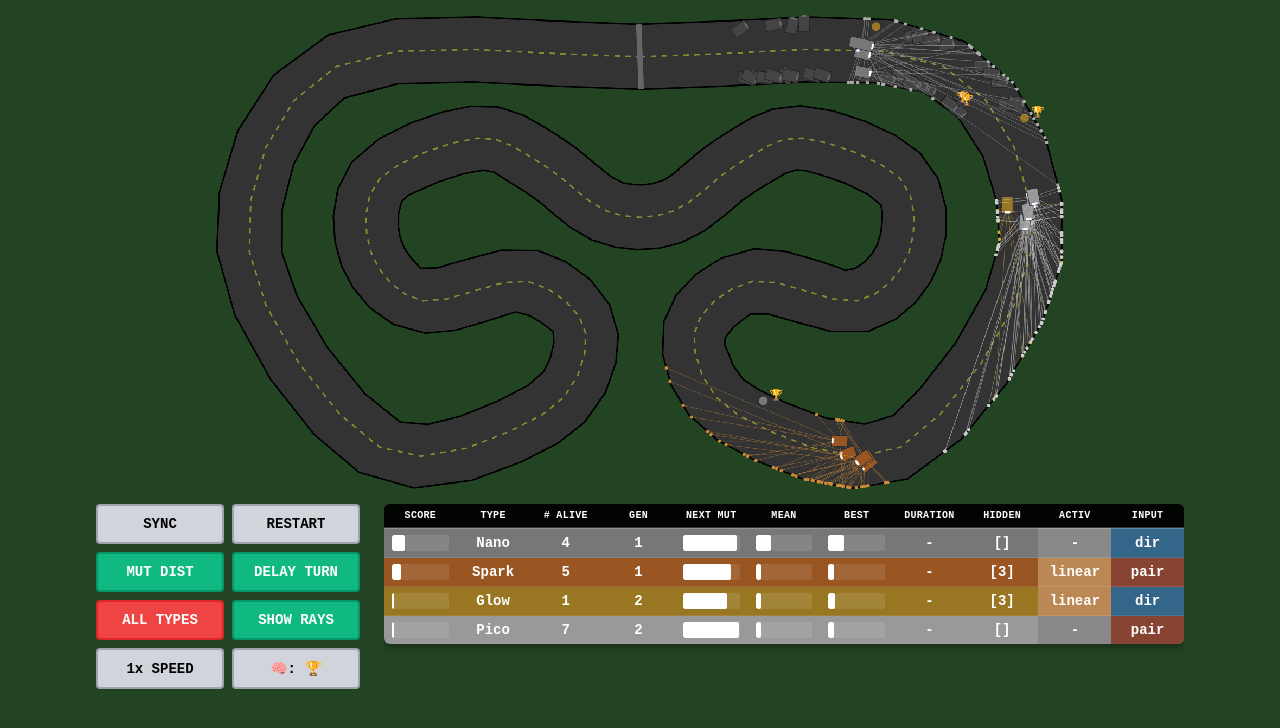
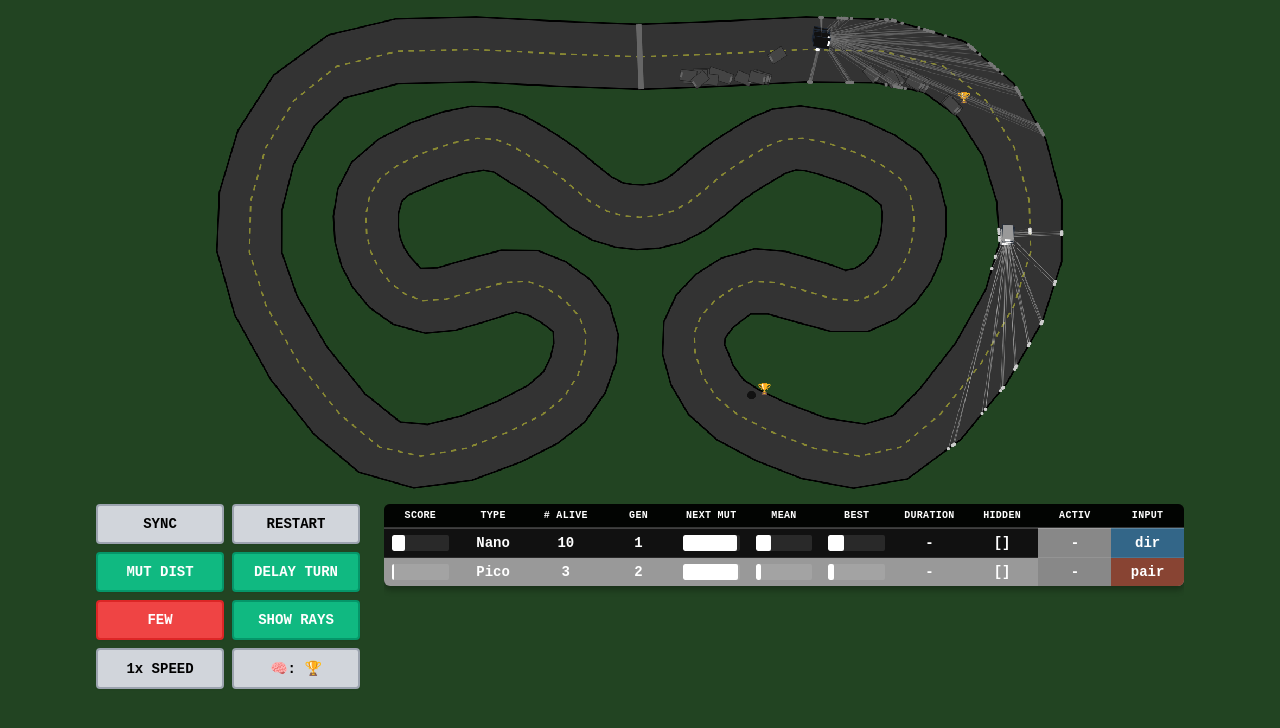
Before and after one commit to niembro64/car-racing-ai, a Vue app: page / in a window 1280 px wide. Shown: the top 728 px of the page. Built offline with nearby package versions, Linux system fonts and the light colour scheme.

Commit message:
pre mult

```diff
--- a/src/components/CarSimulator.vue
+++ b/src/components/CarSimulator.vue
@@ -24,8 +24,8 @@
         >
           DELAY TURN
         </button>
-        <button @click="toggleAllCarTypes" :class="{ active: useAllCarTypes }">
-          ALL TYPES
+        <button @click="toggleAllCarTypes" :class="{ active: carUsageLevel !== 'use-few' }">
+          {{ getCarUsageLevelInfo(carUsageLevel).name }}
         </button>
         <button @click="toggleShowRays" :class="{ active: showRays }">
           SHOW RAYS
@@ -51,7 +51,7 @@
           <!-- Table View -->
           <table
             v-if="viewMode === 'table'"
-            :class="['stats-table', { 'stats-table-compact': useAllCarTypes }]"
+            :class="['stats-table', { 'stats-table-compact': carUsageLevel !== 'use-few' }]"
             @click="cycleView"
           >
             <thead>
@@ -79,7 +79,7 @@
                   <PercentageBar
                     :percentage="scoreByConfigId.get(config.shortName) ?? 0"
                     variant="white"
-                    :compact="useAllCarTypes"
+                    :compact="carUsageLevel !== 'use-few'"
                   />
                 </td>
                 <td style="font-weight: bold">
@@ -97,21 +97,21 @@
                       mutationRatePercentByConfigId.get(config.shortName) ?? 0
                     "
                     variant="white"
-                    :compact="useAllCarTypes"
+                    :compact="carUsageLevel !== 'use-few'"
                   />
                 </td>
                 <td>
                   <PercentageBar
                     :percentage="getMeanFitnessPercentRaw(config.shortName)"
                     variant="white"
-                    :compact="useAllCarTypes"
+                    :compact="carUsageLevel !== 'use-few'"
                   />
                 </td>
                 <td>
                   <PercentageBar
                     :percentage="getBestFitnessPercentRaw(config.shortName)"
                     variant="white"
-                    :compact="useAllCarTypes"
+                    :compact="carUsageLevel !== 'use-few'"
                   />
                 </td>
                 <td>
@@ -362,6 +362,7 @@ import type {
   SpeedMultiplier,
   BrainSelectionStrategy,
   GenerationMarker,
+  CarUsageLevel,
 } from '@/types';
 import { BRAIN_SELECTION_STRATEGIES } from '@/types';
 import { SPEED_MULTIPLIERS } from '@/types';
@@ -378,6 +379,9 @@ import {
 import {
   CAR_BRAIN_CONFIGS,
   CAR_BRAIN_CONFIGS_DEFINED,
+  getCarBrainConfigsByLevel,
+  getCarUsageLevelInfo,
+  getNextCarUsageLevel,
 } from '@/core/config_cars';
 import {
   TEXT_CHARACTER,
@@ -416,13 +420,13 @@ const delayedSteering = ref(CONFIG.defaults.delayedSteering);
 const brainSelectionStrategy = ref<BrainSelectionStrategy>(
   CONFIG.geneticAlgorithm.brainSelection.defaultStrategy
 );
-const useAllCarTypes = ref(false); // Toggle between active cars only and all cars
+const carUsageLevel = ref<CarUsageLevel>('use-few'); // Current car usage level
 const frameCounter = ref(0);
 const viewMode = ref<'table' | 'graph' | 'performance'>('table');
 const graphCanvasRef = ref<HTMLCanvasElement | null>(null);
 
 const activeCarConfigs = computed(() => {
-  return useAllCarTypes.value ? CAR_BRAIN_CONFIGS_DEFINED : CAR_BRAIN_CONFIGS;
+  return getCarBrainConfigsByLevel(carUsageLevel.value);
 });
 
 // ============================================================================
@@ -1563,9 +1567,9 @@ const toggleMutationByDistance = () => {
   mutationByDistance.value = !mutationByDistance.value;
 };
 
-// Toggle All Car Types mode
+// Cycle through car usage levels: use-few -> use-many -> use-all -> use-few
 const toggleAllCarTypes = () => {
-  useAllCarTypes.value = !useAllCarTypes.value;
+  carUsageLevel.value = getNextCarUsageLevel(carUsageLevel.value);
 };
 
 // Toggle Delayed Steering mode
@@ -1833,15 +1837,10 @@ watch(frameCounter, () => {
   }
 });
 
-// Watch for toggle of all car types - reset and reinitialize
-watch(useAllCarTypes, () => {
-  print(
-    `[Toggle] ${
-      useAllCarTypes.value
-        ? 'Enabling all car types'
-        : 'Using active car types only'
-    }`
-  );
+// Watch for changes in car usage level - reset and reinitialize
+watch(carUsageLevel, () => {
+  const levelInfo = getCarUsageLevelInfo(carUsageLevel.value);
+  print(`[Toggle] Car usage level: ${levelInfo.description}`);
 
   // Update population controller with new car type count
   populationController.setPopulation(getPopulationSize());
--- a/src/config.ts
+++ b/src/config.ts
@@ -15,6 +15,10 @@ import {
   NN_ARCH_DIFF_SMALL as _NN_ARCH_DIFF_SMALL,
   NN_ARCH_DIFF_MEDIUM as _NN_ARCH_DIFF_MEDIUM,
   NN_ARCH_DIFF_LARGE as _NN_ARCH_DIFF_LARGE,
+  NN_ARCH_XL as _NN_ARCH_XL,
+  NN_ARCH_XXL as _NN_ARCH_XXL,
+  NN_ARCH_DIFF_XL as _NN_ARCH_DIFF_XL,
+  NN_ARCH_DIFF_XXL as _NN_ARCH_DIFF_XXL,
 } from './config_nn';
 import { CAR_BRAIN_CONFIGS } from './core/config_cars';
 
@@ -118,7 +122,7 @@ export const CONFIG: Config = {
       height: 30,
     },
     spawn: {
-      angleWiggle: Math.PI / 10,
+      angleWiggle: Math.PI / 20,
     },
     colors: {
       labelAlive: '#ffffff',
@@ -156,22 +160,22 @@ export const CONFIG: Config = {
 
   geneticAlgorithm: {
     mutation: {
-      base: 0.01,
-      min: 0.001,
+      base: 0.2, // Increased from 0.01 for more exploration early on
+      min: 0.0003, // Slightly increased minimum mutation
       startingMutationParameterScaleAgainstSize: {
-        min: 0.75,
+        min: 0.7, // Larger networks get slightly lower mutation rates
         max: 1.0,
       },
       bezierPoints: [1, 0.1, 0.25, 0.75],
       rankMultiplier: {
-        min: 0.1,
-        max: 0.2,
-        curvePower: 2.0,
+        min: 0.00001, // Increased minimum multiplier for more diversity
+        max: 0.01, // Increased maximum for stronger mutations in later cars
+        curvePower: 2, // Slightly reduced curve power for more gradual increase
       },
       progressive: {
         enabled: true,
-        baseVariance: 0.01,
-        growthRate: 0.05,
+        baseVariance: 0.008, // Reduced from 0.01 for gentler starting mutations
+        growthRate: 0.035, // Reduced from 0.05 for smoother progression
         growthType: 'exponential',
       },
     },
--- a/src/config_nn.ts
+++ b/src/config_nn.ts
@@ -1,6 +1,6 @@
 import { print } from './utils/logger';
 
-const sra = [0, 0.05, 0.07, 0.125, 0.25, 0.5];
+const sra = [0, 0.03, 0.07, 0.125, 0.25, 0.5];
 
 export const SENSOR_RAY_ANGLES: number[] = [];
 
@@ -33,9 +33,16 @@ print(
   SENSOR_RAY_PAIRS.map((p) => `[${p[0]}, ${p[1]}]`)
 );
 
+// Original architectures
 export const NN_ARCH_SMALL = [SENSOR_RAY_ANGLES.length, 1];
 export const NN_ARCH_MEDIUM = [SENSOR_RAY_ANGLES.length, 3, 1];
 export const NN_ARCH_LARGE = [SENSOR_RAY_ANGLES.length, 3, 2, 1];
 export const NN_ARCH_DIFF_SMALL = [1 + SENSOR_RAY_PAIRS.length, 1];
 export const NN_ARCH_DIFF_MEDIUM = [1 + SENSOR_RAY_PAIRS.length, 3, 1];
 export const NN_ARCH_DIFF_LARGE = [1 + SENSOR_RAY_PAIRS.length, 3, 2, 1];
+
+// Enhanced architectures with more capacity
+export const NN_ARCH_XL = [SENSOR_RAY_ANGLES.length, 6, 3, 1];
+export const NN_ARCH_XXL = [SENSOR_RAY_ANGLES.length, 8, 4, 1];
+export const NN_ARCH_DIFF_XL = [1 + SENSOR_RAY_PAIRS.length, 6, 3, 1];
+export const NN_ARCH_DIFF_XXL = [1 + SENSOR_RAY_PAIRS.length, 8, 4, 1];
--- a/src/core/Neural.ts
+++ b/src/core/Neural.ts
@@ -30,7 +30,9 @@ export class NeuralNetwork {
     }
   }
 
-  // Initialize random weights
+  // Initialize random weights using He initialization for better convergence
+  // He initialization: weights ~ N(0, sqrt(2/n_in)) for ReLU-like activations
+  // Xavier initialization: weights ~ N(0, sqrt(2/(n_in + n_out))) for linear/tanh
   private initializeRandom(): NetworkStructure {
     const layers: Layer[] = [];
 
@@ -41,15 +43,21 @@ export class NeuralNetwork {
       const weights: number[][] = [];
       const biases: number[] = [];
 
-      const scale = 0.5;
+      // Use He initialization for ReLU/GELU, Xavier for linear/tanh
+      // For uniform distribution: limit = sqrt(6 / (fan_in + fan_out))
+      const limit = this.activationType === 'relu' || this.activationType === 'gelu' || this.activationType === 'swiglu'
+        ? Math.sqrt(6.0 / inputSize)  // He initialization (scaled for uniform dist)
+        : Math.sqrt(6.0 / (inputSize + outputSize));  // Xavier initialization
 
       for (let j = 0; j < outputSize; j++) {
         const neuronWeights: number[] = [];
         for (let k = 0; k < inputSize; k++) {
-          neuronWeights.push((this.rng.next() * 2 - 1) * scale);
+          // Uniform distribution in [-limit, limit]
+          neuronWeights.push((this.rng.next() * 2 - 1) * limit);
         }
         weights.push(neuronWeights);
-        biases.push((this.rng.next() * 2 - 1) * scale);
+        // Initialize biases to small values
+        biases.push((this.rng.next() * 2 - 1) * 0.01);
       }
 
       layers.push({ weights, biases });
--- a/src/core/config_cars.ts
+++ b/src/core/config_cars.ts
@@ -1,4 +1,5 @@
-import type { CarBrainConfig } from '@/types';
+import type { CarBrainConfig, CarUsageLevel, CarUsageLevelInfo } from '@/types';
+import { CAR_USAGE_LEVELS } from '@/types';
 import {
   NN_ARCH_DIFF_LARGE,
   NN_ARCH_DIFF_MEDIUM,
@@ -11,7 +12,7 @@ import {
 export const CAR_BRAIN_CONFIGS_DEFINED: CarBrainConfig[] = [
   // === None/Raw (no hidden layers, no activation function) ===
   {
-    useCar: true,
+    useCar: 'use-few',
     displayName: 'Pico',
     shortName: 'PC',
     description: 'No hidden layers, differential inputs (1 fwd + 4 L-R pairs)',
@@ -26,7 +27,7 @@ export const CAR_BRAIN_CONFIGS_DEFINED: CarBrainConfig[] = [
     },
   },
   {
-    useCar: true,
+    useCar: 'use-few',
     displayName: 'Nano',
     shortName: 'NA',
     description: 'No hidden layers, direct raw sensor inputs (9 rays)',
@@ -36,14 +37,14 @@ export const CAR_BRAIN_CONFIGS_DEFINED: CarBrainConfig[] = [
       activationType: '-',
     },
     colors: {
-      light: '#aaaaaa',
-      dark: '#777777',
+      light: '#777',
+      dark: '#111',
     },
   },
 
   // === Linear activation (orange/yellow family) ===
   {
-    useCar: true,
+    useCar: 'use-many',
     displayName: 'Spark',
     shortName: 'SP',
     description: 'Linear activation, differential inputs, 1 hidden layer (3)',
@@ -58,7 +59,7 @@ export const CAR_BRAIN_CONFIGS_DEFINED: CarBrainConfig[] = [
     },
   },
   {
-    useCar: false,
+    useCar: 'use-many',
     displayName: 'Flame',
     shortName: 'FL',
     description:
@@ -74,7 +75,7 @@ export const CAR_BRAIN_CONFIGS_DEFINED: CarBrainConfig[] = [
     },
   },
   {
-    useCar: true,
+    useCar: 'use-many',
     displayName: 'Glow',
     shortName: 'GL',
     description: 'Linear activation, direct inputs, 1 hidden layer (3)',
@@ -89,7 +90,7 @@ export const CAR_BRAIN_CONFIGS_DEFINED: CarBrainConfig[] = [
     },
   },
   {
-    useCar: false,
+    useCar: 'use-all',
     displayName: 'Shine',
     shortName: 'SH',
     description: 'Linear activation, direct inputs, 2 hidden layers (3, 2)',
@@ -106,7 +107,7 @@ export const CAR_BRAIN_CONFIGS_DEFINED: CarBrainConfig[] = [
 
   // === ReLU activation (blue family) ===
   {
-    useCar: false,
+    useCar: 'use-many',
     displayName: 'Drop',
     shortName: 'DR',
     description: 'ReLU activation, differential inputs, 1 hidden layer (3)',
@@ -121,7 +122,7 @@ export const CAR_BRAIN_CONFIGS_DEFINED: CarBrainConfig[] = [
     },
   },
   {
-    useCar: false,
+    useCar: 'use-all',
     displayName: 'Wave',
     shortName: 'WV',
     description: 'ReLU activation, differential inputs, 2 hidden layers (3, 2)',
@@ -136,7 +137,7 @@ export const CAR_BRAIN_CONFIGS_DEFINED: CarBrainConfig[] = [
     },
   },
   {
-    useCar: false,
+    useCar: 'use-many',
     displayName: 'Mist',
     shortName: 'MI',
     description: 'ReLU activation, direct inputs, 1 hidden layer (3)',
@@ -151,7 +152,7 @@ export const CAR_BRAIN_CONFIGS_DEFINED: CarBrainConfig[] = [
     },
   },
   {
-    useCar: false,
+    useCar: 'use-all',
     displayName: 'Tide',
     shortName: 'TD',
     description: 'ReLU activation, direct inputs, 2 hidden layers (3, 2)',
@@ -168,7 +169,7 @@ export const CAR_BRAIN_CONFIGS_DEFINED: CarBrainConfig[] = [
 
   // === GELU activation (green/cyan family) ===
   {
-    useCar: false,
+    useCar: 'use-all',
     displayName: 'Leaf',
     shortName: 'LF',
     description: 'GELU activation, differential inputs, 1 hidden layer (3)',
@@ -183,7 +184,7 @@ export const CAR_BRAIN_CONFIGS_DEFINED: CarBrainConfig[] = [
     },
   },
   {
-    useCar: false,
+    useCar: 'use-all',
     displayName: 'Vine',
     shortName: 'VN',
     description: 'GELU activation, differential inputs, 2 hidden layers (3, 2)',
@@ -198,7 +199,7 @@ export const CAR_BRAIN_CONFIGS_DEFINED: CarBrainConfig[] = [
     },
   },
   {
-    useCar: false,
+    useCar: 'use-all',
     displayName: 'Moss',
     shortName: 'MS',
     description: 'GELU activation, direct inputs, 1 hidden layer (3)',
@@ -213,7 +214,7 @@ export const CAR_BRAIN_CONFIGS_DEFINED: CarBrainConfig[] = [
     },
   },
   {
-    useCar: false,
+    useCar: 'use-all',
     displayName: 'Fern',
     shortName: 'FN',
     description: 'GELU activation, direct inputs, 2 hidden layers (3, 2)',
@@ -230,7 +231,7 @@ export const CAR_BRAIN_CONFIGS_DEFINED: CarBrainConfig[] = [
 
   // === Step activation (purple/magenta family) ===
   {
-    useCar: false,
+    useCar: 'use-all',
     displayName: 'Bit',
     shortName: 'BT',
     description: 'Step activation, differential inputs, 1 hidden layer (3)',
@@ -245,7 +246,7 @@ export const CAR_BRAIN_CONFIGS_DEFINED: CarBrainConfig[] = [
     },
   },
   {
-    useCar: false,
+    useCar: 'use-all',
     displayName: 'Byte',
     shortName: 'BY',
     description: 'Step activation, differential inputs, 2 hidden layers (3, 2)',
@@ -260,7 +261,7 @@ export const CAR_BRAIN_CONFIGS_DEFINED: CarBrainConfig[] = [
     },
   },
   {
-    useCar: false,
+    useCar: 'use-all',
     displayName: 'Chip',
     shortName: 'CH',
     description: 'Step activation, direct inputs, 1 hidden layer (3)',
@@ -275,7 +276,7 @@ export const CAR_BRAIN_CONFIGS_DEFINED: CarBrainConfig[] = [
     },
   },
   {
-    useCar: false,
+    useCar: 'use-all',
     displayName: 'Core',
     shortName: 'CR',
     description: 'Step activation, direct inputs, 2 hidden layers (3, 2)',
@@ -292,7 +293,7 @@ export const CAR_BRAIN_CONFIGS_DEFINED: CarBrainConfig[] = [
 
   // === SWIGLU activation (red/pink family) ===
   {
-    useCar: false,
+    useCar: 'use-all',
     displayName: 'Neo',
     shortName: 'NE',
     description: 'SWIGLU activation, differential inputs, 1 hidden layer (3)',
@@ -308,6 +309,46 @@ export const CAR_BRAIN_CONFIGS_DEFINED: CarBrainConfig[] = [
   },
 ];
 
-export const CAR_BRAIN_CONFIGS = CAR_BRAIN_CONFIGS_DEFINED.filter(
-  (config) => config.useCar
+// Filter configs by usage level
+export const CAR_BRAIN_CONFIGS_FEW = CAR_BRAIN_CONFIGS_DEFINED.filter(
+  (config) => config.useCar === 'use-few'
 );
+
+export const CAR_BRAIN_CONFIGS_MANY = CAR_BRAIN_CONFIGS_DEFINED.filter(
+  (config) => config.useCar === 'use-few' || config.useCar === 'use-many'
+);
+
+export const CAR_BRAIN_CONFIGS_ALL = CAR_BRAIN_CONFIGS_DEFINED.filter(
+  (config) => config.useCar === 'use-few' || config.useCar === 'use-many' || config.useCar === 'use-all'
+);
+
+// Default export - currently set to 'use-few' (2 cars)
+export const CAR_BRAIN_CONFIGS = CAR_BRAIN_CONFIGS_FEW;
+
+// Helper function to get configs by usage level
+export function getCarBrainConfigsByLevel(level: CarUsageLevel): CarBrainConfig[] {
+  switch (level) {
+    case 'use-few':
+      return CAR_BRAIN_CONFIGS_FEW;
+    case 'use-many':
+      return CAR_BRAIN_CONFIGS_MANY;
+    case 'use-all':
+      return CAR_BRAIN_CONFIGS_ALL;
+  }
+}
+
+// Helper function to get metadata for a usage level
+export function getCarUsageLevelInfo(level: CarUsageLevel): CarUsageLevelInfo {
+  const info = CAR_USAGE_LEVELS.find((l) => l.id === level);
+  if (!info) {
+    throw new Error(`Unknown car usage level: ${level}`);
+  }
+  return info;
+}
+
+// Helper function to get the next usage level in the cycle
+export function getNextCarUsageLevel(current: CarUsageLevel): CarUsageLevel {
+  const currentIndex = CAR_USAGE_LEVELS.findIndex((l) => l.id === current);
+  const nextIndex = (currentIndex + 1) % CAR_USAGE_LEVELS.length;
+  return CAR_USAGE_LEVELS[nextIndex].id;
+}
--- a/src/types.ts
+++ b/src/types.ts
@@ -73,8 +73,35 @@ export type SpeedMultiplier = (typeof SPEED_MULTIPLIERS)[number];
 // CAR BRAIN CONFIGURATION TYPES
 // ============================================================================
 
+export type CarUsageLevel = 'use-few' | 'use-many' | 'use-all';
+
+// Metadata for car usage levels
+export interface CarUsageLevelInfo {
+  id: CarUsageLevel;
+  name: string; // Short display name (e.g., 'FEW', 'MANY', 'ALL')
+  description: string; // Full description (e.g., 'FEW (2 types)')
+}
+
+export const CAR_USAGE_LEVELS: CarUsageLevelInfo[] = [
+  {
+    id: 'use-few',
+    name: 'FEW',
+    description: 'FEW (2 types)',
+  },
+  {
+    id: 'use-many',
+    name: 'MANY',
+    description: 'MANY (5 types)',
+  },
+  {
+    id: 'use-all',
+    name: 'ALL',
+    description: 'ALL types',
+  },
+];
+
 export interface CarBrainConfig {
-  useCar: boolean; // Whether to use this config for cars
+  useCar: CarUsageLevel; // Usage level: 'use-few' (2 cars), 'use-many' (several), 'use-all' (rest)
   // Identification
   displayName: string; // Full name for desktop (e.g., 'Spark', 'Wave')
   shortName: string; // Abbreviated name for mobile/HUD (e.g., 'SP', 'WV')
```
